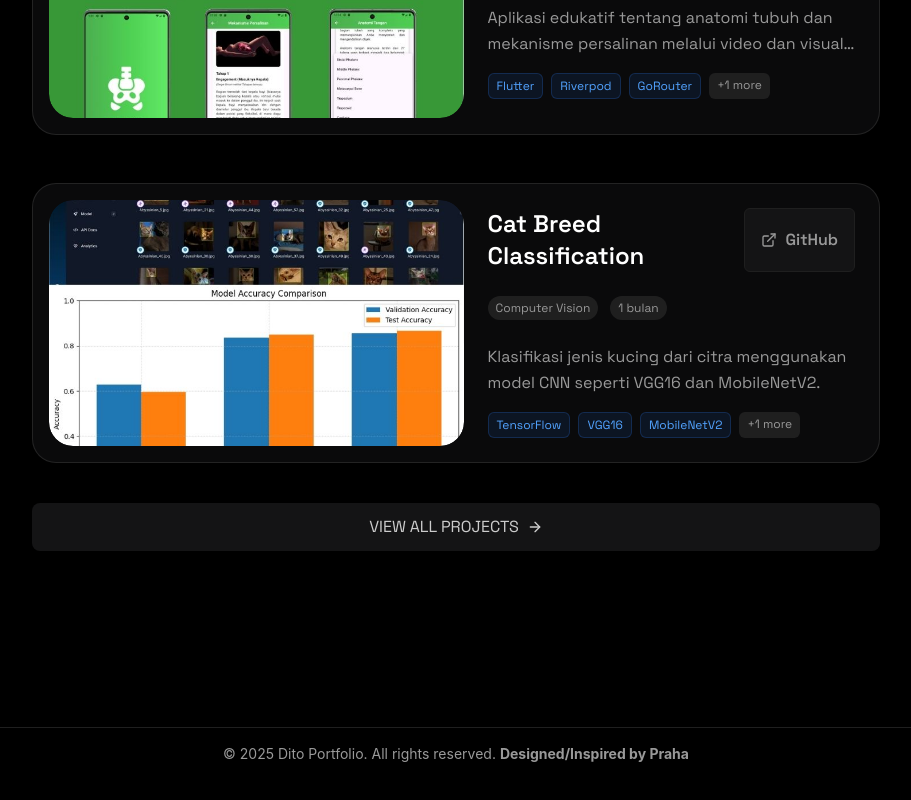
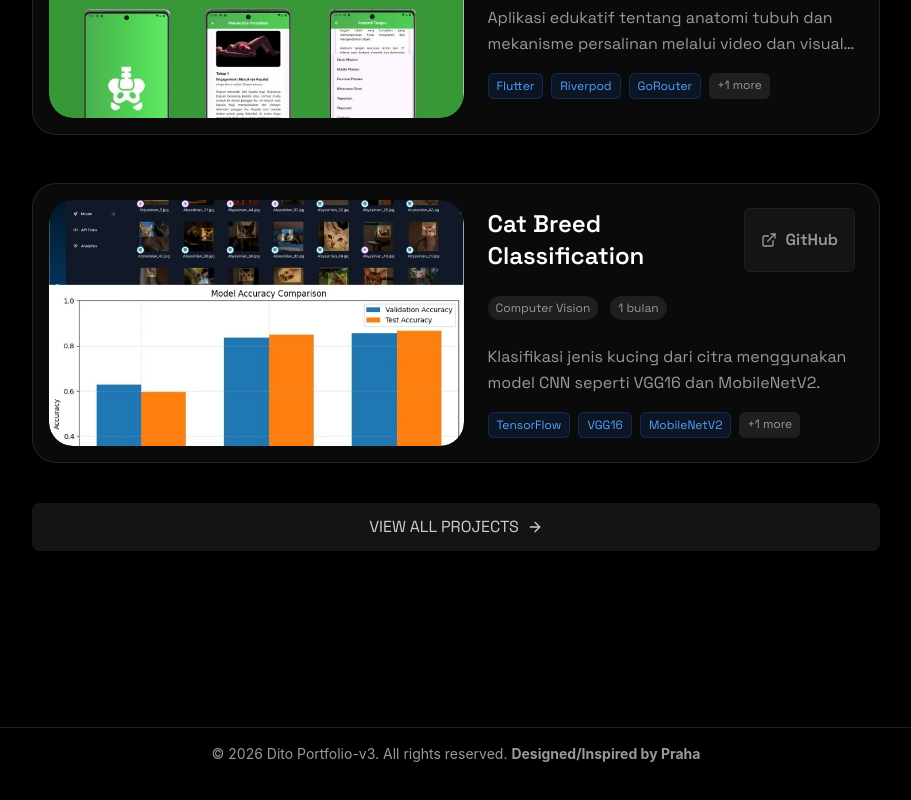
Before and after one commit to ditorizkyka/Portfolio-Website-v2, a React (Vite) app: page / in a window 1280 px wide. Shown: the part 4643-5443 px from the top of the page, without its empty margins (184-1095 px from the left). Built offline with nearby package versions, Linux system fonts and the light colour scheme.

Commit message:
Testing Commit from branch Portfolio-v3

```diff
--- a/src/components/common/FooterBar.jsx
+++ b/src/components/common/FooterBar.jsx
@@ -5,7 +5,7 @@ const FooterBar = () => {
         <div className="bg-black text-white text-center py-4 mt-auto border-t border-[#1f1f1f]">
             <div className="max-w-6xl mx-auto px-4">
 
-                <p className="text-[#999999] text-sm">© 2025 Dito Portfolio. All rights reserved. <span className="font-bold">Designed/Inspired by Praha</span></p>
+                <p className="text-[#999999] text-sm">© 2026 Dito Portfolio-v3. All rights reserved. <span className="font-bold">Designed/Inspired by Praha</span></p>
             </div>
         </div>
     );
```
